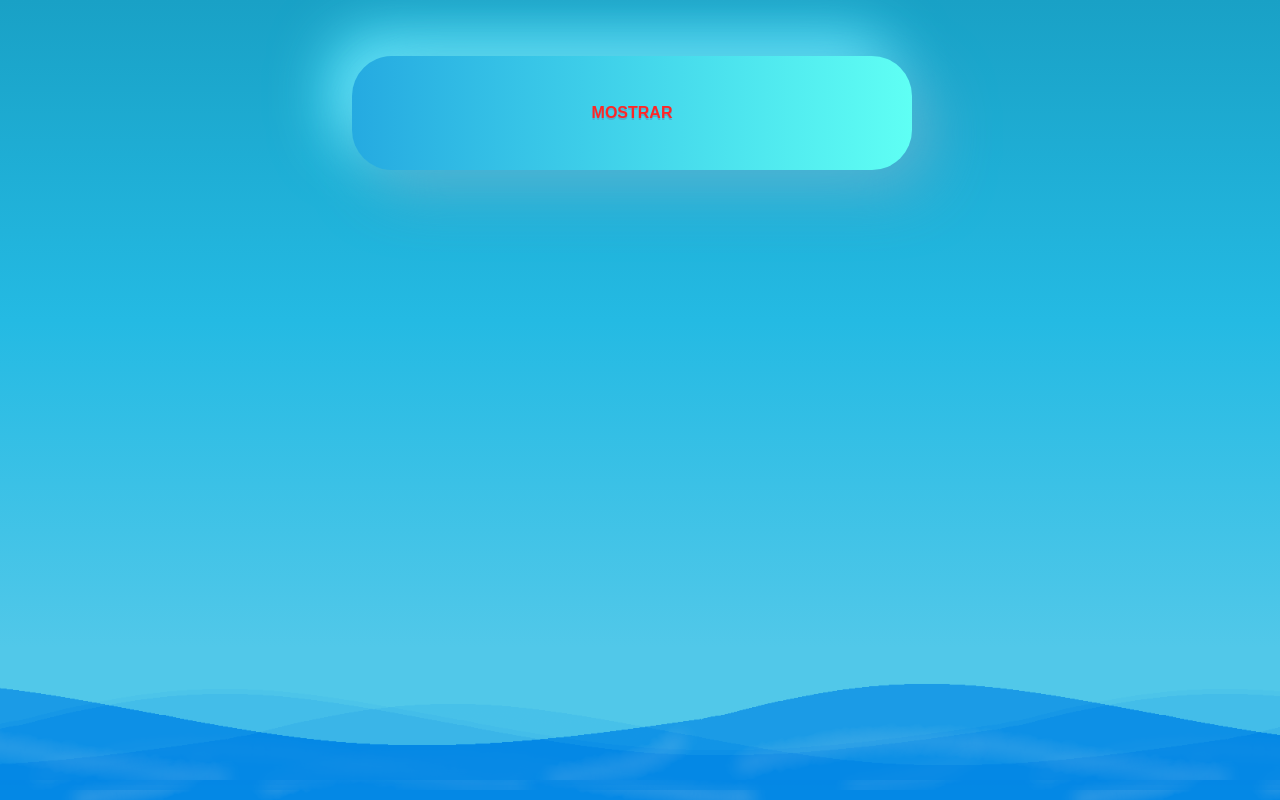
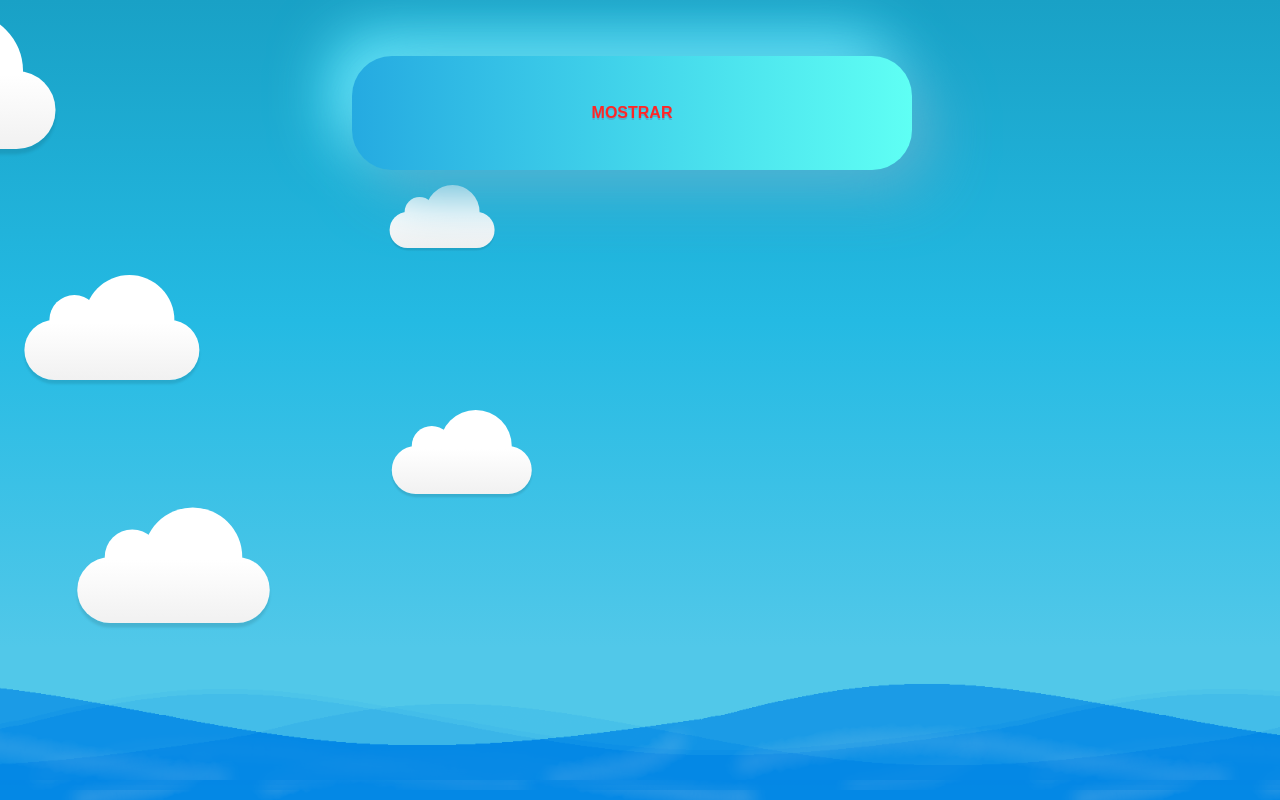
Before and after one commit to FelipeQDC/Angular-Animation-Project, an Angular app: page / in a window 1280 px wide. Built offline with nearby package versions, Linux system fonts and the light colour scheme.

Commit message:
att clouds e and grid

```diff
--- a/src/app/app.component.css
+++ b/src/app/app.component.css
@@ -158,62 +158,6 @@ p{
     transform: scale(1.2) translatey(-50%) translateX(-10%);
 }
 
-.SobreH1{  position: relative;
-left: 50%;
-right: 0;
-text-align: center;
-transform: translateY(-110px);
-}
-.SobreH1 h1{
-padding-top: 3%;
-font-family: 'Work Sans', sans-serif;
-font-size: 7.4rem;
-font-weight: 900;
-user-select: none;
-text-shadow: -2px 2px 10px rgba(1, 112, 120, 0),1px 3px 4px rgba(1, 112, 120, 1);
-position: absolute;
-transform: translate(-50%, -50%);
-text-decoration: underline #03eeffb6 10px;
-}
-.SobreH1 h1:nth-child(1){
-    color: transparent;
-    -webkit-text-stroke: 2px #03eeffb6;
-}
-.SobreH1 h1:nth-child(2){
-    color: #03eeffb6;
-    animation: animate 6s ease-in-out infinite;
-}
-
-@keyframes animate {
-    0%,
-    100% {
-      clip-path: polygon(
-        0% 55%,
-        26% 54%,
-        43% 60%,
-        64% 70%,
-        80% 71%,
-        94% 69%,
-        100% 62%,
-        100% 110%,
-        0% 110%
-      );
-    }
-
-    50% {
-      clip-path: polygon(
-        0% 60%,
-        25% 75%,
-        44% 76%,
-        61% 72%,
-        77% 60%,
-        94% 55%,
-        110% 56%,
-        110% 110%,
-        0% 100%
-      );
-    }
-  }
 
 
 @keyframes flutuar{
@@ -317,14 +261,6 @@ text-decoration: underline #03eeffb6 10px;
 
     }
 
-    .SobreH1 h1{
-        font-size: 5.4rem;
-    }
-    .SobreH1 h1:nth-child(1){
-        color: transparent;
-        -webkit-text-stroke: 2px #03eeff00;
-    }
-
     .orbita img{
         transform: translatey(-400%) translateX(-25%);
         height: 30px;
--- a/src/app/exemplos/exemplos.component.css
+++ b/src/app/exemplos/exemplos.component.css
@@ -1,34 +1,54 @@
+
+   @import url('https://fonts.googleapis.com/css2?family=Bebas+Neue&family=Kanit:wght@300&display=swap');
+
    .grid{
     margin: 10rem 0 0 0;
     display: grid;
 
-    grid-template-rows: 1fr 1fr 1fr;
+
     grid-template-columns: 1.5fr 1.5fr 1.5fr 1.5fr;
 
-    gap: 3px;
-    height: 100vw;
-    margin-left: 15em;
+    gap: 8px;
+    height: calc(100vh - 40vh);
+    margin-left: calc(100vw - 80vw);
     transition: 800ms ease-in-out;
     }
     .grid div{
       padding:0 4rem;
       transition: 800ms ease-in-out;
-      min-width: 6rem;
-    }
-    .grid div{
       min-width: none;
     }
+    .first{
+      border-radius: 5% 0 0 5%;
+    }
+    .last{
+      border-radius: 0 5% 5% 0;
+    }
     div:hover > button{
-      max-width: 100%;
-      min-width: 140px;
       opacity: 1;
     }
     div:hover > .titulo{
       opacity: 0;
       width: none;
     }
+    div:hover > #Bloco{
+      opacity: 1;
+      margin-left: 4rem;
+    }
     .titulo{
       transition: 800ms ease-in-out;
+      font-family: 'Bebas Neue', sans-serif;
+      font-size: 3rem;
+    }
+    #Bloco{
+      margin-top: 1em;
+      height: 70px;
+      width: 70px;
+      background-color: #5B42F3;
+      padding: 0px;
+      opacity: 0;
+      transition: 1000ms ease-in-out;
+      user-select: none;
     }
     #item-0:hover, #item-1:hover, #item-2:hover, #item-3:hover{
       background: crimson;
@@ -64,7 +84,7 @@
       box-sizing: border-box;
       color: #FFFFFF;
       display: flex;
-      font-family: Phantomsans, sans-serif;
+      font-family:  'Kanit', sans-serif;
       font-size: 20px;
       justify-content: center;
       line-height: 1em;
@@ -77,6 +97,8 @@
       cursor: pointer;
       transition: 800ms ease-in-out;
       opacity: 0;
+      max-width: 100%;
+      min-width: 140px;
     }
 
     .botão:active,
@@ -92,19 +114,39 @@
     }
     #item-0 {
 
-        background-color: #7575FD;
+      background: rgba(43, 202, 185, 0.52);
+
+      box-shadow: 0 4px 30px rgba(0, 0, 0, 0.1);
+      backdrop-filter: blur(4.9px);
+      -webkit-backdrop-filter: blur(4.9px);
+      border: 1px solid rgba(43, 202, 185, 0.36);
         transition: 800ms ease-in-out;
      }
      #item-1 {
-        background-color: #7E999D;
+      background: rgba(35, 157, 164, 0.52);
+
+      box-shadow: 0 4px 30px rgba(0, 0, 0, 0.1);
+      backdrop-filter: blur(4.9px);
+      -webkit-backdrop-filter: blur(4.9px);
+      border: 1px solid rgba(35, 157, 164, 0.36);
         transition: 800ms ease-in-out;
      }
      #item-2 {
-        background-color: #8F7677;
+      background: rgba(29, 114, 142, 0.52);
+
+      box-shadow: 0 4px 30px rgba(0, 0, 0, 0.1);
+      backdrop-filter: blur(4.9px);
+      -webkit-backdrop-filter: blur(4.9px);
+      border: 1px solid rgba(29, 114, 142, 0.36);
         transition: 800ms ease-in-out;
      }
      #item-3 {
       transition: 800ms ease-in-out;
-      background-color: #8F59B9;
+      background: rgba(24, 88, 119, 0.52);
+
+      box-shadow: 0 4px 30px rgba(0, 0, 0, 0.1);
+      backdrop-filter: blur(4.9px);
+      -webkit-backdrop-filter: blur(4.9px);
+      border: 1px solid rgba(24, 88, 119, 0.36);
 
      }
--- a/src/app/exemplos/exemplos.component.html
+++ b/src/app/exemplos/exemplos.component.html
@@ -1,6 +1,14 @@
 <div class="grid">
-    <div id="item-0"><p class="titulo">Exemplo1</p><button class="botão"><p>Aperte</p></button></div>
-    <div id="item-1"><p class="titulo">Exemplo1</p><button class="botão"><p>Aperte</p></button></div>
-    <div id="item-2"><p class="titulo">Exemplo1</p><button class="botão"><p>Aperte</p></button></div>
-    <div id="item-3"><p class="titulo">Exemplo1</p><button class="botão"><p>Aperte</p></button></div>
+    <div id="item-0" class="first"><p class="titulo">Exemplo1</p><button class="botão"><p>Aperte</p></button>
+    <div id="Bloco" class="1"></div>
+    </div>
+    <div id="item-1"><p class="titulo">Exemplo2</p><button class="botão"><p>Aperte</p></button>
+    <div id="Bloco" class="2"></div>
+    </div>
+    <div id="item-2"><p class="titulo">Exemplo3</p><button class="botão"><p>Aperte</p></button>
+    <div id="Bloco" class="3"></div>
+    </div>
+    <div id="item-3" class="last"><p class="titulo">Exemplo4</p><button class="botão"><p>Aperte</p></button>
+    <div id="Bloco" class="4"></div>
+    </div>
 </div>
--- a/src/app/sobre/sobre.component.css
+++ b/src/app/sobre/sobre.component.css
@@ -1,4 +1,5 @@
 @import url('https://fonts.googleapis.com/css2?family=Anton&display=swap');
+
 
 #v1{
     margin-top: 12rem;
@@ -60,6 +61,63 @@
             align-items: center;
             text-shadow: 0 2px 0 #4eafcf;
 }
+.SobreH1{  position: relative;
+    left: 50%;
+    right: 0;
+    text-align: center;
+    transform: translateY(-110px);
+    }
+    .SobreH1 h1{
+    padding-top: 3%;
+    font-family: 'Work Sans', sans-serif;
+    font-size: 7.4rem;
+    font-weight: 900;
+    user-select: none;
+    text-shadow: -2px 2px 10px rgba(1, 112, 120, 0),1px 3px 4px rgba(1, 112, 120, 1);
+    position: absolute;
+    transform: translate(-50%, -50%);
+    text-decoration: underline #03eeffb6 10px;
+    }
+    .SobreH1 h1:nth-child(1){
+        color: transparent;
+        /*-webkit-text-stroke: 2px #03eeffb6;*/
+    }
+    .SobreH1 h1:nth-child(2){
+        color: #03eeffb6;
+        animation: animate 6s ease-in-out infinite;
+    }
+
+    @keyframes animate {
+        0%,
+        100% {
+          clip-path: polygon(
+            0% 55%,
+            26% 54%,
+            43% 60%,
+            64% 70%,
+            80% 71%,
+            94% 69%,
+            100% 62%,
+            100% 110%,
+            0% 110%
+          );
+        }
+
+        50% {
+          clip-path: polygon(
+            0% 60%,
+            25% 75%,
+            44% 76%,
+            61% 72%,
+            77% 60%,
+            94% 55%,
+            110% 56%,
+            110% 110%,
+            0% 100%
+          );
+        }
+      }
+
 @media screen and (max-width: 1200px) {
     .VRIDO{
         display: block;
@@ -71,6 +129,11 @@
         margin-right: 2em;
         padding: 1rem;
         margin-left: 2em;
+    }
+
+
+    .SobreH1 h1{
+        font-size: 5.4rem;
     }
     .VRIDO p{
         font-size: 4vw;
--- a/src/app/sobre/sobre.component.html
+++ b/src/app/sobre/sobre.component.html
@@ -1,3 +1,8 @@
+<div class="SobreH1">
+    <h1>Funções</h1>
+    <h1>Funções</h1>
+  </div>
+
 <div class="VRIDO" id="v1">
     <h1 class="VRIDOMINI">Trigger (Desencadeador):</h1>
     <p>O trigger é um evento que inicia uma animação. Pode ser acionado por ações do usuário, como cliques, passagens do mouse
--- a/src/index.html
+++ b/src/index.html
@@ -9,8 +9,28 @@
 </head>
 <body>
   <app-root class="meio"></app-root>
+  <div id="background-wrap">
+    <div class="x1">
+        <div class="cloud"></div>
+    </div>
+
+    <div class="x2">
+        <div class="cloud"></div>
+    </div>
+
+    <div class="x3">
+        <div class="cloud"></div>
+    </div>
+
+    <div class="x4">
+        <div class="cloud"></div>
+    </div>
+
+    <div class="x5">
+        <div class="cloud"></div>
+    </div>
+</div>
   <section>
-
     <div class='air air1'></div>
     <div class='air air2'></div>
     <div class='air air3'></div>
--- a/src/styles.css
+++ b/src/styles.css
@@ -117,3 +117,148 @@ z-index: 1001;
          height: 100%;
        }
      }
+
+
+     #background-wrap {
+    bottom: 0;
+    left: 0;
+    padding-top: 50px;
+    position: absolute;
+    right: 0;
+    top: 0;
+    z-index: 1;
+  }
+
+
+  @-webkit-keyframes animateCloud {
+    0% {
+        margin-left: -1000px;
+    }
+    100% {
+        margin-left: 100%;
+    }
+}
+
+@-moz-keyframes animateCloud {
+    0% {
+        margin-left: -1000px;
+    }
+    100% {
+        margin-left: 100%;
+    }
+}
+
+@keyframes animateCloud {
+    0% {
+        margin-left: -1000px;
+    }
+    100% {
+        margin-left: 100%;
+    }
+}
+
+/* ANIMATIONS */
+
+.x1 {
+	-webkit-animation: animateCloud 35s linear infinite;
+	-moz-animation: animateCloud 35s linear infinite;
+	animation: animateCloud 35s linear infinite;
+
+	-webkit-transform: scale(0.65);
+	-moz-transform: scale(0.65);
+	transform: scale(0.65);
+}
+
+.x2 {
+	-webkit-animation: animateCloud 20s linear infinite;
+	-moz-animation: animateCloud 20s linear infinite;
+	animation: animateCloud 20s linear infinite;
+
+	-webkit-transform: scale(0.3);
+	-moz-transform: scale(0.3);
+	transform: scale(0.3);
+}
+
+.x3 {
+	-webkit-animation: animateCloud 30s linear infinite;
+	-moz-animation: animateCloud 30s linear infinite;
+	animation: animateCloud 30s linear infinite;
+
+	-webkit-transform: scale(0.5);
+	-moz-transform: scale(0.5);
+	transform: scale(0.5);
+}
+
+.x4 {
+	-webkit-animation: animateCloud 18s linear infinite;
+	-moz-animation: animateCloud 18s linear infinite;
+	animation: animateCloud 18s linear infinite;
+
+	-webkit-transform: scale(0.4);
+	-moz-transform: scale(0.4);
+	transform: scale(0.4);
+}
+
+.x5 {
+	-webkit-animation: animateCloud 25s linear infinite;
+	-moz-animation: animateCloud 25s linear infinite;
+	animation: animateCloud 25s linear infinite;
+
+	-webkit-transform: scale(0.55);
+	-moz-transform: scale(0.55);
+	transform: scale(0.55);
+}
+
+/* OBJECTS */
+
+.cloud {
+	background: #fff;
+	background: -moz-linear-gradient(top,  #fff 5%, #f1f1f1 100%);
+	background: -webkit-gradient(linear, left top, left bottom, color-stop(5%,#fff), color-stop(100%,#f1f1f1));
+	background: -webkit-linear-gradient(top,  #fff 5%,#f1f1f1 100%);
+	background: -o-linear-gradient(top,  #fff 5%,#f1f1f1 100%);
+	background: -ms-linear-gradient(top,  #fff 5%,#f1f1f1 100%);
+	background: linear-gradient(top,  #fff 5%,#f1f1f1 100%);
+	filter: progid:DXImageTransform.Microsoft.gradient( startColorstr='#fff', endColorstr='#f1f1f1',GradientType=0 );
+
+	-webkit-border-radius: 100px;
+	-moz-border-radius: 100px;
+	border-radius: 100px;
+
+	-webkit-box-shadow: 0 8px 5px rgba(0, 0, 0, 0.1);
+	-moz-box-shadow: 0 8px 5px rgba(0, 0, 0, 0.1);
+	box-shadow: 0 8px 5px rgba(0, 0, 0, 0.1);
+
+	height: 120px;
+	position: relative;
+	width: 350px;
+}
+
+.cloud:after, .cloud:before {
+    background: #fff;
+	content: '';
+	position: absolute;
+	z-indeX: -1;
+}
+
+.cloud:after {
+	-webkit-border-radius: 100px;
+	-moz-border-radius: 100px;
+	border-radius: 100px;
+
+	height: 100px;
+	left: 50px;
+	top: -50px;
+	width: 100px;
+}
+
+.cloud:before {
+	-webkit-border-radius: 200px;
+	-moz-border-radius: 200px;
+	border-radius: 200px;
+
+	width: 180px;
+	height: 180px;
+	right: 50px;
+	top: -90px;
+}
```
Also changed, not shown: src/app/app.component.html (+2 -7 lines), src/assets/whats.png (added).
